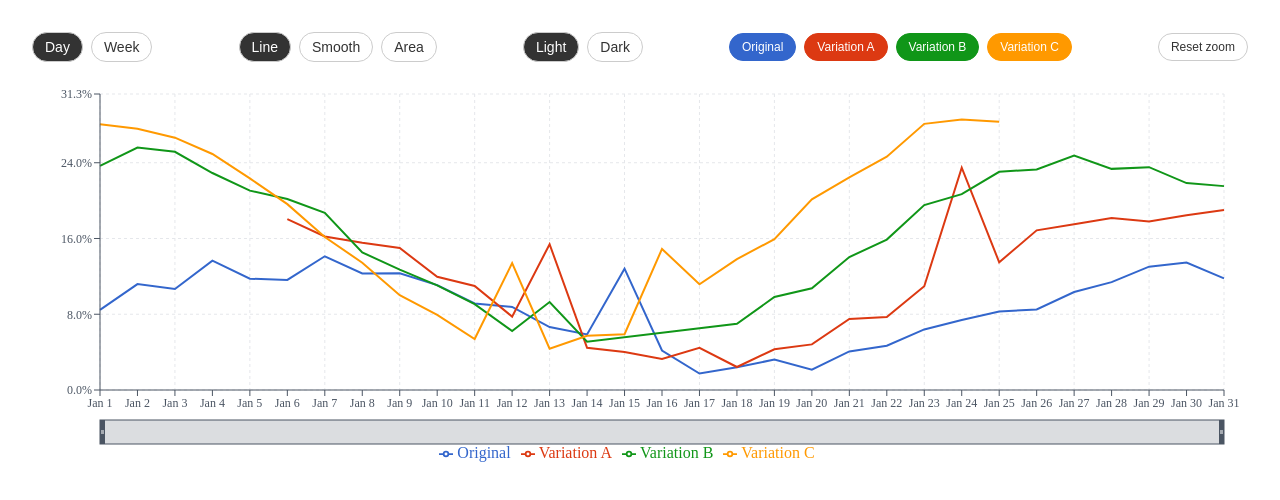
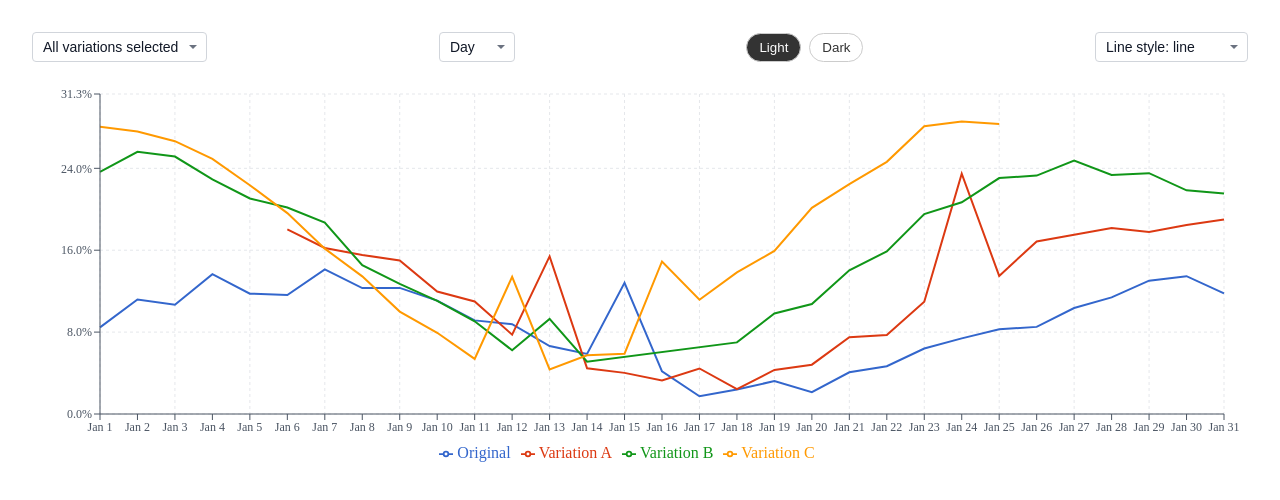
Before and after one commit to gulzat-d/charts-kameleon, a React (Vite) app: page / in a window 1280 px wide. Shown: the top 500 px of the page. Built offline with nearby package versions, Linux system fonts and the light colour scheme.

Commit message:
Change styles

```diff
--- a/src/components/chart/Chart.tsx
+++ b/src/components/chart/Chart.tsx
@@ -17,11 +17,6 @@ import styles from './chart.module.css';
 export interface ChartProps {
 	variations: RawVariation[];
 	data: RawDayEntry[];
-}
-
-export interface ZoomRange {
-	startIndex: number;
-	endIndex: number;
 }
 
 const Chart = ({ variations: rawVariations, data }: ChartProps) => {
@@ -45,7 +40,6 @@ const Chart = ({ variations: rawVariations, data }: ChartProps) => {
 	);
 	const [lineStyle, setLineStyle] = useState<LineStyle>('line');
 	const [theme, setTheme] = useState<Theme>('light');
-	const [xRange, setXRange] = useState<ZoomRange | null>(null);
 
 	const chartRef = useRef<HTMLDivElement | null>(null);
 
@@ -59,16 +53,7 @@ const Chart = ({ variations: rawVariations, data }: ChartProps) => {
 	);
 	const rows = mode === 'day' ? dayRows : weekRows;
 
-	const rowsForDomain = useMemo(() => {
-		if (!xRange) {
-			return rows;
-		}
-		const start = Math.max(0, xRange.startIndex);
-		const end = Math.min(rows.length - 1, xRange.endIndex);
-		return rows.slice(start, end + 1);
-	}, [rows, xRange]);
-
-	const yDomain = computeYDomain(rowsForDomain, selectedIds);
+	const yDomain = computeYDomain(rows, selectedIds);
 
 	const handleToggleVariation = (id: string) => {
 		setSelectedIds((prev) => {
@@ -85,11 +70,6 @@ const Chart = ({ variations: rawVariations, data }: ChartProps) => {
 
 	const handleModeChange = (nextMode: Mode) => {
 		setMode(nextMode);
-		setXRange(null);
-	};
-
-	const handleResetZoom = () => {
-		setXRange(null);
 	};
 
 	const pageClass =
@@ -100,23 +80,14 @@ const Chart = ({ variations: rawVariations, data }: ChartProps) => {
 	return (
 		<div className={pageClass}>
 			<div className={styles.controls}>
-				<ModeToggle mode={mode} onChange={handleModeChange} />
-				<LineStyleSelector lineStyle={lineStyle} onChange={setLineStyle} />
-				<ThemeToggle theme={theme} onChange={setTheme} />
 				<VariationSelector
 					variations={variations}
 					selectedIds={selectedIds}
 					onToggle={handleToggleVariation}
 				/>
-				<div className={styles.actions}>
-					<button
-						type="button"
-						className={styles.actionButton}
-						onClick={handleResetZoom}
-					>
-						Reset zoom
-					</button>
-				</div>
+				<ModeToggle mode={mode} onChange={handleModeChange} />
+				<ThemeToggle theme={theme} onChange={setTheme} />
+				<LineStyleSelector lineStyle={lineStyle} onChange={setLineStyle} />
 			</div>
 
 			<ConversionChart
@@ -127,8 +98,6 @@ const Chart = ({ variations: rawVariations, data }: ChartProps) => {
 				yDomain={yDomain}
 				lineStyle={lineStyle}
 				theme={theme}
-				xRange={xRange}
-				onZoomChange={setXRange}
 				chartRef={chartRef}
 			/>
 		</div>
--- a/src/components/chart/ConversionChart.tsx
+++ b/src/components/chart/ConversionChart.tsx
@@ -8,7 +8,6 @@ import {
 	Tooltip,
 	ResponsiveContainer,
 	Legend,
-	Brush,
 } from 'recharts';
 import type { TooltipContentProps } from 'recharts';
 import type {
@@ -22,16 +21,10 @@ import { ChartTooltip } from './ChartTooltip';
 import styles from './chart.module.css';
 import type { LineStyle } from './LineStyleSelector';
 import type { Theme } from './ThemeToggle';
-import type { ZoomRange } from './Chart';
 
 type RechartsTooltipProps = TooltipContentProps<ValueType, NameType>;
 
 const PALETTE = ['#3366CC', '#DC3912', '#109618', '#FF9900', '#990099'];
-
-interface BrushRange {
-	startIndex?: number;
-	endIndex?: number;
-}
 
 interface ConversionChartProps {
 	data: DataRow[];
@@ -41,8 +34,6 @@ interface ConversionChartProps {
 	yDomain: [number, number];
 	lineStyle: LineStyle;
 	theme: Theme;
-	xRange: ZoomRange | null;
-	onZoomChange: (range: ZoomRange | null) => void;
 	chartRef: React.RefObject<HTMLDivElement>;
 }
 
@@ -54,28 +45,11 @@ const ConversionChart = ({
 	yDomain,
 	lineStyle,
 	theme,
-	xRange,
-	onZoomChange,
 	chartRef,
 }: ConversionChartProps) => {
 	const axisColor = theme === 'dark' ? '#e5e7eb' : '#4b5563';
 	const gridColor = theme === 'dark' ? '#4b5563' : '#e5e7eb';
 	const bgColor = theme === 'dark' ? '#111827' : '#ffffff';
-
-	const handleBrushChange = (range: BrushRange | undefined) => {
-		if (
-			range &&
-			typeof range.startIndex === 'number' &&
-			typeof range.endIndex === 'number'
-		) {
-			onZoomChange({
-				startIndex: range.startIndex,
-				endIndex: range.endIndex,
-			});
-		} else {
-			onZoomChange(null);
-		}
-	};
 
 	const renderSeries = () =>
 		variations.map((variation, index) => {
@@ -151,14 +125,6 @@ const ConversionChart = ({
 						)}
 					/>
 					<Legend />
-					<Brush
-						dataKey="label"
-						height={24}
-						stroke={axisColor}
-						startIndex={xRange?.startIndex}
-						endIndex={xRange?.endIndex}
-						onChange={handleBrushChange}
-					/>
 
 					{renderSeries()}
 				</ComposedChart>
--- a/src/components/chart/LineStyleSelector.tsx
+++ b/src/components/chart/LineStyleSelector.tsx
@@ -1,3 +1,5 @@
+import type { ChangeEvent } from 'react';
+
 import styles from './chart.module.css';
 
 export type LineStyle = 'line' | 'smooth' | 'area';
@@ -11,34 +13,22 @@ export const LineStyleSelector = ({
 	lineStyle,
 	onChange,
 }: LineStyleSelectorProps) => {
-	const makeClass = (style: LineStyle) =>
-		`${styles.modeButton} ${
-			lineStyle === style ? styles.modeButtonActive : ''
-		}`;
+	const handleChange = (event: ChangeEvent<HTMLSelectElement>) => {
+		onChange(event.target.value as LineStyle);
+	};
 
 	return (
-		<div className={styles.modeToggle}>
-			<button
-				type="button"
-				className={makeClass('line')}
-				onClick={() => onChange('line')}
+		<div className={styles.selectWrapper}>
+			<select
+				className={styles.select}
+				value={lineStyle}
+				onChange={handleChange}
 			>
-				Line
-			</button>
-			<button
-				type="button"
-				className={makeClass('smooth')}
-				onClick={() => onChange('smooth')}
-			>
-				Smooth
-			</button>
-			<button
-				type="button"
-				className={makeClass('area')}
-				onClick={() => onChange('area')}
-			>
-				Area
-			</button>
+				<option value="line">Line style: line</option>
+				<option value="smooth">Line style: smooth</option>
+				<option value="area">Line style: area</option>
+			</select>
+			<span className={styles.selectCaret} />
 		</div>
 	);
 };
--- a/src/components/chart/ModeToggle.tsx
+++ b/src/components/chart/ModeToggle.tsx
@@ -1,3 +1,4 @@
+import { type ChangeEvent } from 'react';
 import styles from './chart.module.css';
 
 export type Mode = 'day' | 'week';
@@ -7,25 +8,18 @@ interface ModeToggleProps {
 	onChange: (mode: Mode) => void;
 }
 
-export const ModeToggle = ({ mode, onChange }: ModeToggleProps) => (
-	<div className={styles.modeToggle}>
-		<button
-			type="button"
-			onClick={() => onChange('day')}
-			className={`${styles.modeButton} ${
-				mode === 'day' ? styles.modeButtonActive : ''
-			}`}
-		>
-			Day
-		</button>
-		<button
-			type="button"
-			onClick={() => onChange('week')}
-			className={`${styles.modeButton} ${
-				mode === 'week' ? styles.modeButtonActive : ''
-			}`}
-		>
-			Week
-		</button>
-	</div>
-);
+export const ModeToggle = ({ mode, onChange }: ModeToggleProps) => {
+	const handleChange = (event: ChangeEvent<HTMLSelectElement>) => {
+		onChange(event.target.value as Mode);
+	};
+
+	return (
+		<div className={styles.selectWrapper}>
+			<select className={styles.select} value={mode} onChange={handleChange}>
+				<option value="day">Day</option>
+				<option value="week">Week</option>
+			</select>
+			<span className={styles.selectCaret} />
+		</div>
+	);
+};
--- a/src/components/chart/VariationSelector.tsx
+++ b/src/components/chart/VariationSelector.tsx
@@ -1,7 +1,6 @@
+import { useState } from 'react';
 import type { Variation } from '../../types/abTest';
 import styles from './chart.module.css';
-
-const PALETTE = ['#3366CC', '#DC3912', '#109618', '#FF9900', '#990099'];
 
 interface VariationSelectorProps {
 	variations: Variation[];
@@ -13,29 +12,58 @@ export const VariationSelector = ({
 	variations,
 	selectedIds,
 	onToggle,
-}: VariationSelectorProps) => (
-	<div className={styles.variationSelector}>
-		{variations.map((variation, index) => {
-			const isSelected = selectedIds.includes(variation.id);
-			const color = PALETTE[index % PALETTE.length];
+}: VariationSelectorProps) => {
+	const [open, setOpen] = useState<boolean>(false);
+
+	const allSelected = selectedIds.length === variations.length;
+
+	const label = (() => {
+		if (allSelected) return 'All variations selected';
+		if (selectedIds.length === 0) return 'No variations selected';
+		if (selectedIds.length === 1) {
+			const variation = variations.find((item) => item.id === selectedIds[0]);
+			return variation?.name ?? '1 variation selected';
+		}
+		return `${selectedIds.length} variations selected`;
+	})();
+
+	const handleToggleOpen = () => {
+		setOpen((prev) => !prev);
+	};
+
+	const handleItemChange = (id: string) => {
+		onToggle(id);
+	};
 
 	return (
+		<div className={styles.dropdown}>
 			<button
-					key={variation.id}
 				type="button"
-					onClick={() => onToggle(variation.id)}
-					className={`${styles.variationButton} ${
-						isSelected ? styles.variationButtonActive : ''
-					}`}
-					style={
-						isSelected
-							? { backgroundColor: color, borderColor: color }
-							: { color, borderColor: color }
-					}
+				className={styles.dropdownButton}
+				onClick={handleToggleOpen}
 			>
-					{variation.name}
+				<span>{label}</span>
+				<span className={styles.selectCaret} />
 			</button>
+
+			{open && (
+				<div className={styles.dropdownMenu}>
+					{variations.map((variation) => {
+						const checked = selectedIds.includes(variation.id);
+
+						return (
+							<label key={variation.id} className={styles.dropdownItem}>
+								<input
+									type="checkbox"
+									checked={checked}
+									onChange={() => handleItemChange(variation.id)}
+								/>
+								<span>{variation.name}</span>
+							</label>
 						);
 					})}
 				</div>
+			)}
+		</div>
 	);
+};
--- a/src/components/chart/chart.module.css
+++ b/src/components/chart/chart.module.css
@@ -26,46 +26,6 @@
 	justify-content: space-between;
 }
 
-.modeToggle {
-	display: flex;
-	gap: 8px;
-}
-
-.modeButton {
-	padding: 6px 12px;
-	border-radius: 16px;
-	border: 1px solid #ccc;
-	background: #fff;
-	color: #333;
-	cursor: pointer;
-	font-size: 14px;
-}
-
-.modeButtonActive {
-	background: #333;
-	color: #fff;
-}
-
-.variationSelector {
-	display: flex;
-	flex-wrap: wrap;
-	gap: 8px;
-}
-
-.variationButton {
-	padding: 6px 12px;
-	border-radius: 16px;
-	border: 1px solid transparent;
-	background: #fff;
-	color: #333;
-	cursor: pointer;
-	font-size: 12px;
-}
-
-.variationButtonActive {
-	color: #fff;
-}
-
 .actions {
 	display: flex;
 	flex-wrap: wrap;
@@ -74,14 +34,111 @@
 
 .actionButton {
 	padding: 6px 12px;
-	border-radius: 16px;
-	border: 1px solid #ccc;
-	background: #fff;
-	color: #333;
+	border-radius: 4px;
+	border: 1px solid #d1d5db;
+	background-color: #ffffff;
+	color: #111827;
 	cursor: pointer;
 	font-size: 12px;
 }
 
+.pageDark .actionButton {
+	background-color: #1f2937;
+	color: #f9fafb;
+	border-color: #4b5563;
+}
+
+.selectWrapper {
+	position: relative;
+	display: inline-block;
+}
+
+.select {
+	padding: 6px 28px 6px 10px;
+	border-radius: 4px;
+	border: 1px solid #d1d5db;
+	background-color: #ffffff;
+	color: #111827;
+	font-size: 14px;
+	appearance: none;
+	-moz-appearance: none;
+	-webkit-appearance: none;
+	cursor: pointer;
+}
+
+.pageDark .select {
+	background-color: #1f2937;
+	color: #f9fafb;
+	border-color: #4b5563;
+}
+
+.selectCaret {
+	position: absolute;
+	pointer-events: none;
+	right: 10px;
+	top: 50%;
+	margin-top: -2px;
+	border-width: 4px 4px 0 4px;
+	border-style: solid;
+	border-color: #6b7280 transparent transparent transparent;
+}
+
+.dropdown {
+	position: relative;
+	display: inline-block;
+}
+
+.dropdownButton {
+	padding: 6px 28px 6px 10px;
+	border-radius: 4px;
+	border: 1px solid #d1d5db;
+	background-color: #ffffff;
+	color: #111827;
+	font-size: 14px;
+	cursor: pointer;
+}
+
+.pageDark .dropdownButton {
+	background-color: #1f2937;
+	color: #f9fafb;
+	border-color: #4b5563;
+}
+
+.dropdownMenu {
+	position: absolute;
+	top: 100%;
+	left: 0;
+	margin-top: 4px;
+	min-width: 200px;
+	background-color: #ffffff;
+	border-radius: 4px;
+	border: 1px solid #e5e7eb;
+	box-shadow: 0 4px 12px rgba(0, 0, 0, 0.15);
+	padding: 8px 0;
+	z-index: 10;
+}
+
+.pageDark .dropdownMenu {
+	background-color: #111827;
+	border-color: #4b5563;
+}
+
+.dropdownItem {
+	display: flex;
+	align-items: center;
+	gap: 6px;
+	padding: 4px 10px;
+	font-size: 14px;
+	cursor: pointer;
+}
+
+.dropdownItem:hover {
+	background-color: #f3f4f6;
+}
+
+.pageDark .dropdownItem:hover {
+	background-color: #1f2937;
+}
 .chart {
 	width: 100%;
 	height: 400px;
@@ -114,6 +171,24 @@
 	white-space: nowrap;
 }
 
+.modeToggle {
+	display: flex;
+	gap: 8px;
+}
+
+.modeButton {
+	padding: 6px 12px;
+	border-radius: 16px;
+	border: 1px solid #ccc;
+	background: #fff;
+	color: #333;
+}
+
+.modeButtonActive {
+	background: #333;
+	color: #fff;
+}
+
 @media (max-width: 900px) {
 	.controls {
 		flex-direction: column;
```
Lines whose indentation alone changed are shown as unchanged.
